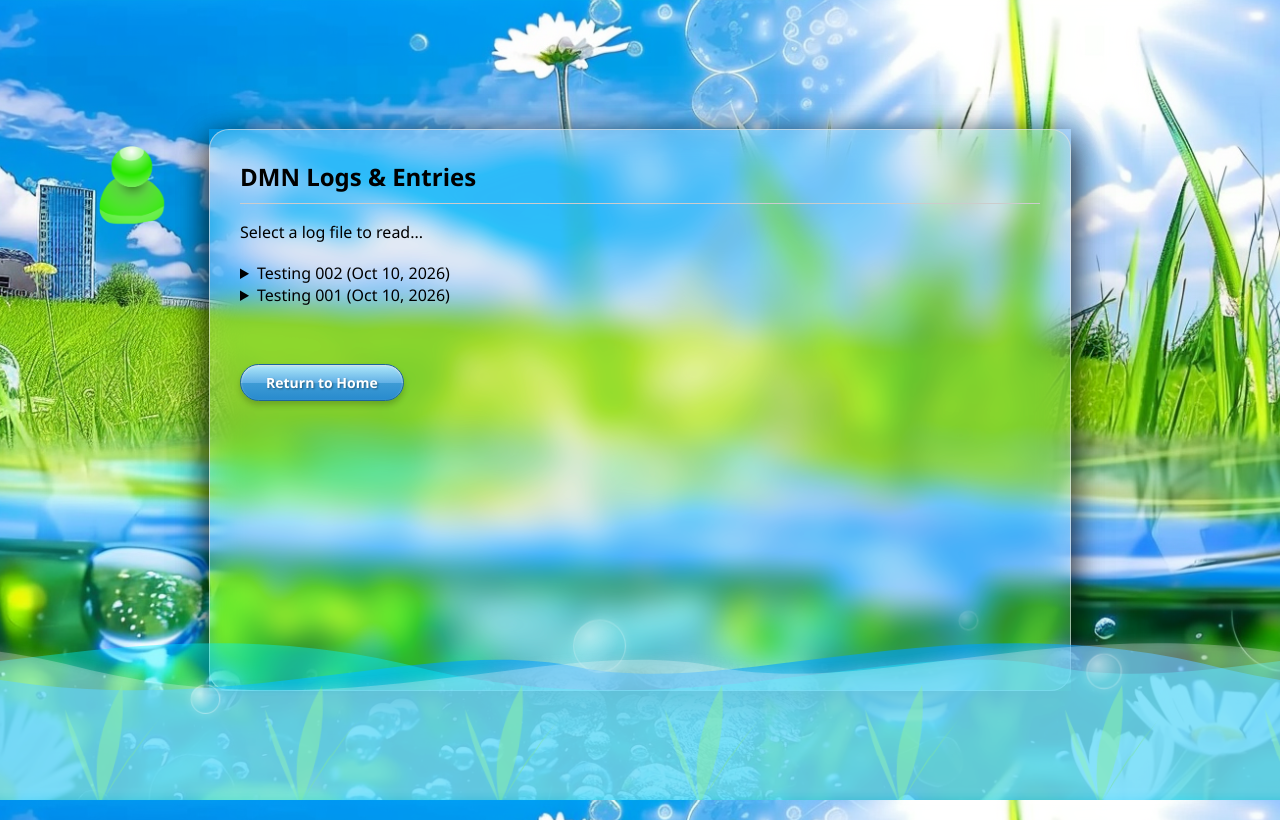
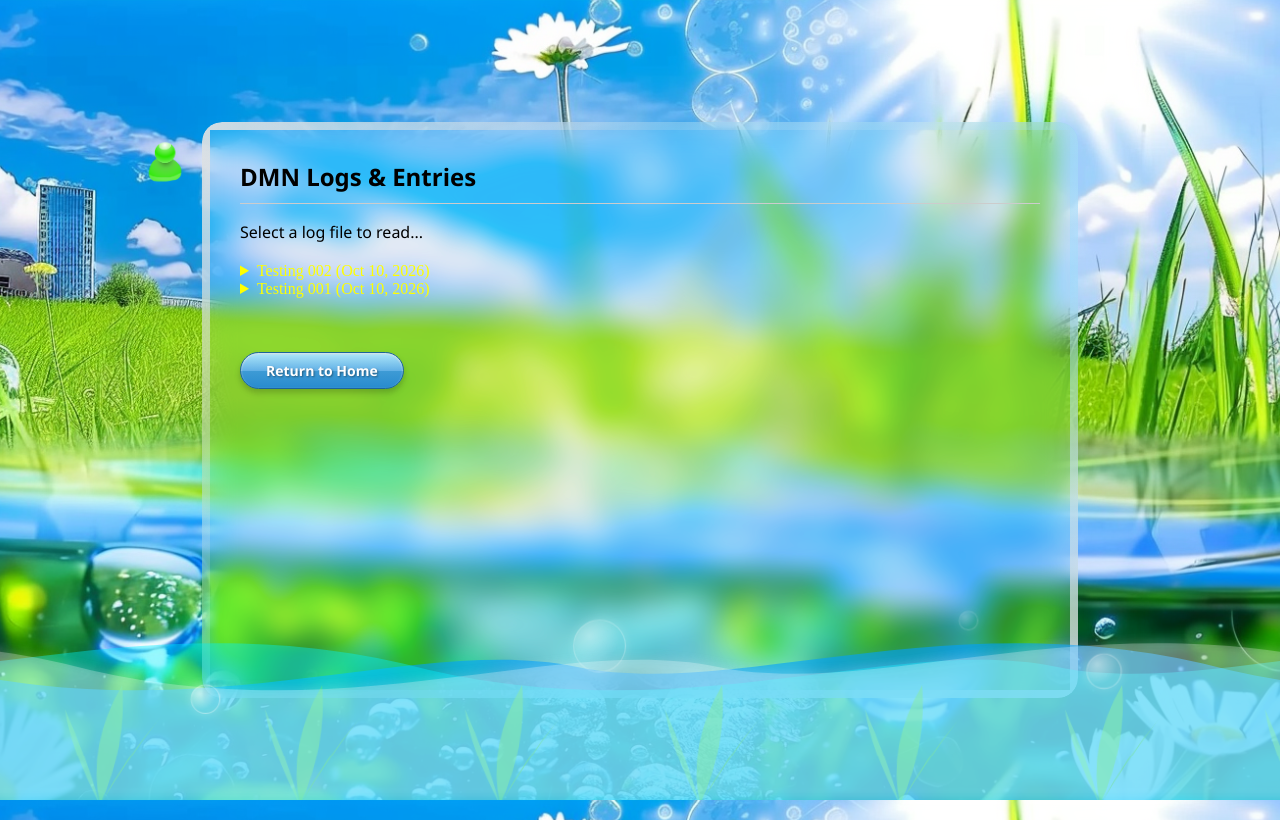
Before and after one commit to Dixit106/Dixit-s-DMN, a Flask app: page /diary in a window 1280 px wide. Run offline with Flask 3, Linux system fonts and the light colour scheme; data comes from the database, SQL or seed files in the repository.

Commit message:
fixed issues related to typo and similar css stuff

```diff
--- a/static/style.css
+++ b/static/style.css
@@ -264,9 +264,17 @@ canvas {
     background: rgba(225, 225, 225, 0.2);
     backdrop-filter: blur(15px) saturate(150%);
     -webkit-backdrop-filter: blur(15px) saturate(150%); /* for safari*/
-    border: 1px solid rgba(225, 225, 225, 0.6);
     border-radius: 20px;
     box-shadow: 0 15px 35px rgba(0,0,0,0.2);
+    border: 8px solid transparent;
+    border-image: linear-gradient(
+        135deg,
+        rgba(225, 225, 225, 0.9) 0%,
+        rgba(225, 225, 225, 0.2) 30%,
+        rgba(150, 220, 255, 0.4) 70%,
+        rgba(225, 225, 225, 0.8) 100%
+    ) 1;
+    clip-path: inset(0 round 20px);
 }
 
 .entry-list {
@@ -274,12 +282,8 @@ canvas {
     padding: 0;
 }
 
-.diary-container {
-    box-shadow: 0 10px 30px rgba(0, 0, 0, 0.5);
-}
 
-
-.diary-container h3 {
+.aero-glass-panel h3 {
     margin-top: 0;
     margin-bottom: 15px;
     font-size: 24px;
@@ -287,7 +291,7 @@ canvas {
     padding-bottom: 10px;
 }
 
-.diary-container p{
+.aero-glass-panel p{
     font-size: 16px;
     line-height: 1.6;
     margin-bottom: 15px;
@@ -413,7 +417,7 @@ button.aero-btn:active {
     position: fixed;
     top: 0;
     left: 0;
-    width: 100px;
+    width: 50px;
     z-index: 10;
     pointer-events: none;
 }
@@ -423,9 +427,9 @@ ul.tree-view {
     border: none !important;
 }
 /* OVERRIDEING HOMEPAGE STUFF*/
-.diary-container h3,
-.diary-container p,
-.diary-container div {
+.aero-glass-panel h3,
+.aero-glass-panel p,
+.aero-glass-panel div {
     color: black !important;
     font-family: 'Segoe UI', Tahoma, Geneva, Verdana, sans-serif !important;
     text-shadow: none !important;
--- a/templates/diary.html
+++ b/templates/diary.html
@@ -8,8 +8,6 @@
 </head>
 <body class="diary-body">
     <img src="/static/frutiger_aero_avatar_png__by_caitlinpinkartist_dm9c4b4-pre.png" alt="Avatar" id="floating-avatar">
-    <div class="diary-container">
-        <div class="diary-container">
             <div class="aero-glass-panel">
                 <h3 style="color: white; text-shadow: 0 2px 4px rgba(0,0,0,0.5)">DMN Logs & Entries</h3>
                 <p style="color: white;">Select a log file to read...</p>
@@ -35,7 +33,6 @@
               </a>
 
         </div>
-    </div>
 
 <div class="aero-water-container">
 
```
